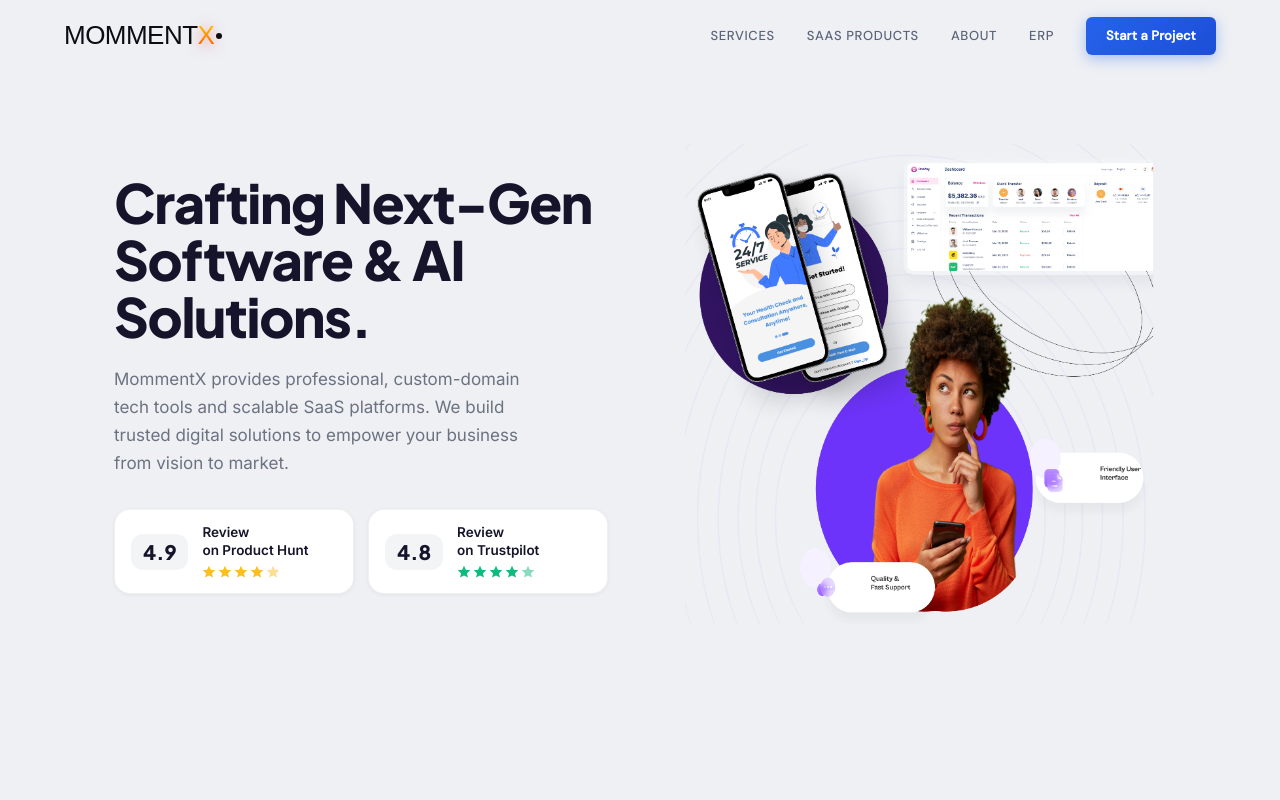
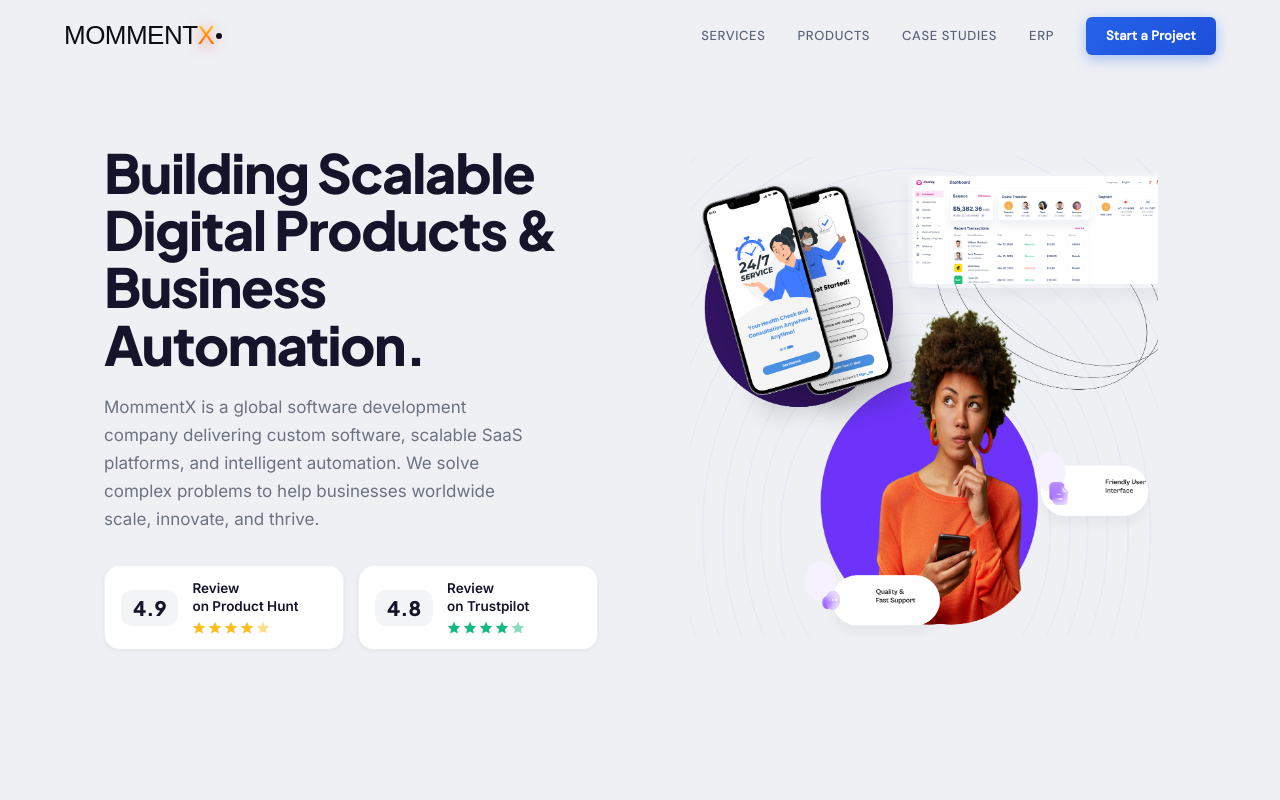
Before and after one commit to NimeshDilhara96/web--Solution, a React (Vite) app in the folder frontend/: page / in a window 1280 px wide. Shown: the top 800 px of the page. Built offline with nearby package versions, Linux system fonts and the light colour scheme; a web font is replaced by a local one.

Commit message:
feat: initialize home page with new SEO, ecosystem, and layout components

```diff
--- a/frontend/src/components/hero.jsx
+++ b/frontend/src/components/hero.jsx
@@ -137,11 +137,11 @@ const Hero = () => {
                   margin: "0 0 20px",
                 }}
               >
-                Crafting Next-Gen
+                Building Scalable
                 <br />
-                Software &amp; AI
+                Digital Products &amp;
                 <br />
-                Solutions.
+                Business Automation.
               </h1>
 
               {/* Body */}
@@ -154,9 +154,7 @@ const Hero = () => {
                   margin: "0 0 32px",
                 }}
               >
-                MommentX provides professional, custom-domain tech tools and
-                scalable SaaS platforms. We build trusted digital solutions to
-                empower your business from vision to market.
+                MommentX is a global software development company delivering custom software, scalable SaaS platforms, and intelligent automation. We solve complex problems to help businesses worldwide scale, innovate, and thrive.
               </p>
 
               {/* Rating cards */}
--- a/frontend/src/components/navbar.jsx
+++ b/frontend/src/components/navbar.jsx
@@ -53,8 +53,8 @@ const Navbar = () => {
 
   const navLinks = [
     { label: "Services", id: "expertise" },
-    { label: "SaaS Products", id: "saas" },
-    { label: "About", id: "why-us" },
+    { label: "Products", id: "saas" },
+    { label: "Case Studies", id: "why-us" },
   ];
 
   return (
```
